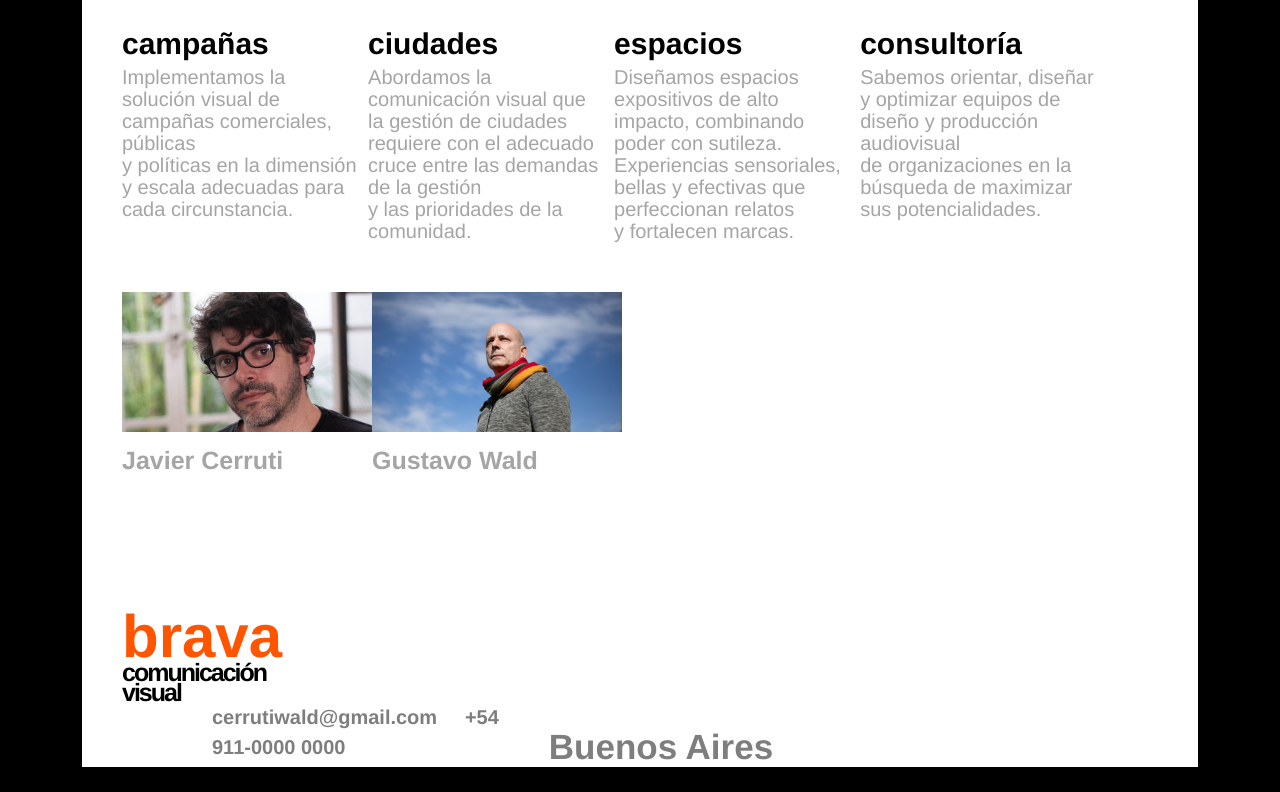
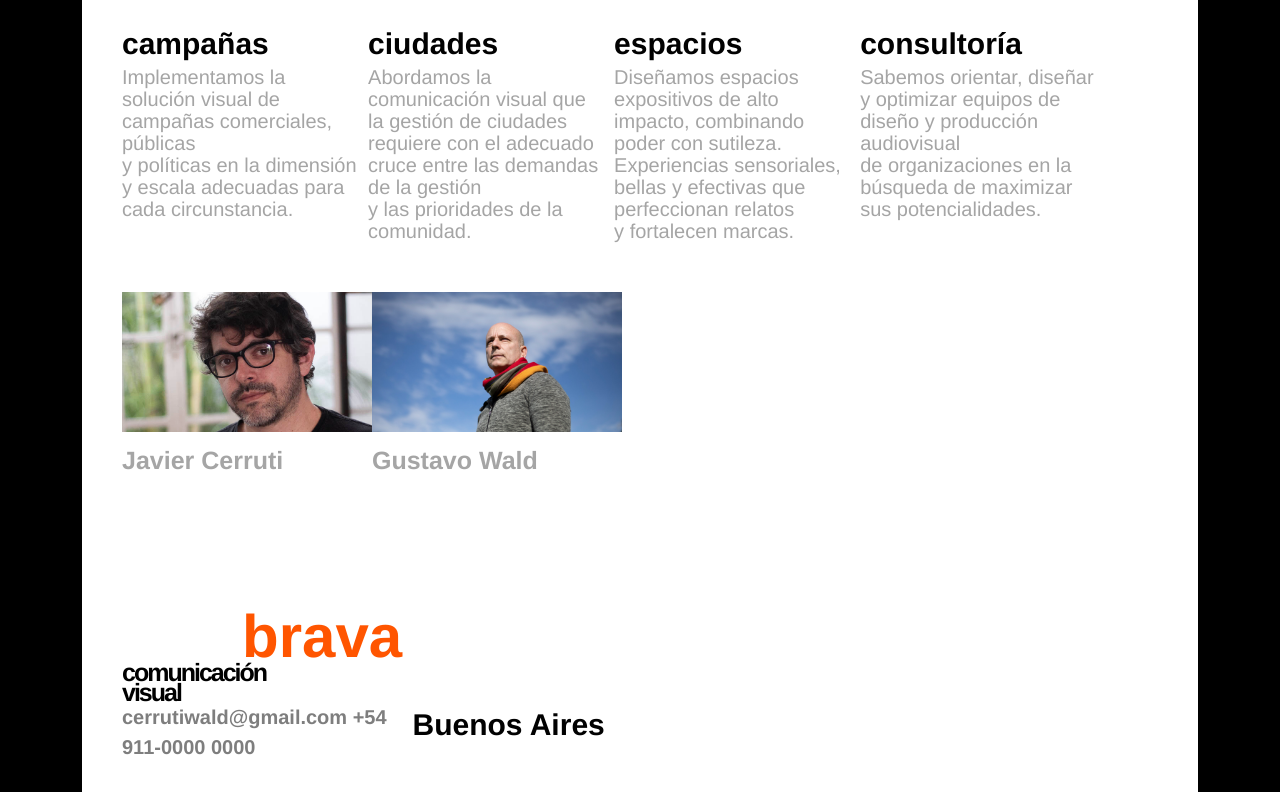
Before and after one commit to wald16/javo-web-page, a Next.js app: page / in a window 1280 px wide. Shown: the part 5237-6029 px from the top of the page. Before the commit the page ends 6004 px from the top, so only its background shows below. Built offline with nearby package versions, Linux system fonts and the light colour scheme.

Commit message:
nuevos_cambios

```diff
--- a/pages/index.tsx
+++ b/pages/index.tsx
@@ -924,7 +924,7 @@ export const Footer = () => {
         </div>
         <div className="right d-flex col-12">
           <div className="contact">
-            cerrutiwald@gmail.com&nbsp;&nbsp;&nbsp;&nbsp;&nbsp;+54 911-0000 0000
+            cerrutiwald@gmail.com +54 911-0000 0000
           </div>
           <div className="city">
             Buenos Aires
--- a/styles/home.scss
+++ b/styles/home.scss
@@ -1012,7 +1012,7 @@ body {
   }
 
   .finalContent {
-    // width: 100vw;
+    width: 100%;
     height: fit-content;
     // padding-left: 10px;
     // background-color: red;
@@ -1021,6 +1021,23 @@ body {
     justify-content: space-between;
     font-family: helvetica;
     color: #7E7E7E;
+
+    .contact {
+      font-size: 20px;
+      line-height: 30px;
+      font-weight: bold;
+    }
+    .city {
+      color: $black;
+      font-size: 20px;
+      font-weight: bolder;
+      //display: flex;
+      justify-content: end;
+      text-align: left;
+      flex-direction: column;
+      height: 100px;
+      margin-bottom: 0px;
+    }
 
     @media screen and (max-width:1400px) {
       flex-direction: column;
@@ -1043,6 +1060,19 @@ body {
         width: 100%;
       }
 
+      .city {
+        margin: 0px !important;
+        margin-top: 0px !important;
+        height: auto !important;
+        margin-bottom: 0px !important;
+        width: 100%;
+        font-size: 30px;
+
+        p {
+          margin-bottom: 0px;
+        }
+      }
+
       .contact {
         font-size: 20px;
         line-height: 30px;
@@ -1054,7 +1084,7 @@ body {
       align-items: end;
 
       .brand {
-        //width: 25%;
+        width: 25%;
         font-size: 60px;
         font-weight: bolder;
         color: $orange;
@@ -1071,7 +1101,7 @@ body {
 
       .phrase {
         margin: 0px;
-        margin-left: 10px;
+        margin-left: 80px;
         margin-right: 0px;
         color: #000000;
         display: flex;
@@ -1101,6 +1131,7 @@ body {
 
     .right {
       // background-color: blue;
+      justify-content: space-between;
       font-size: 20px;
       color: #7E7E7E;
       // margin-right: 30px;
@@ -1109,49 +1140,11 @@ body {
       // background-color: red;
       // margin-right: 100px;
       margin-bottom: 25px;
-
-      .contact {
-        font-size: 20px;
-        line-height: 30px;
-        justify-content: space-between;
-        padding-left: 90px;
       }
-      .city {
-        font-size: 35px;
-        font-weight: bold;
-        display: flex;
-        justify-content: end;
-        text-align: left;
-        flex-direction: column;
-        line-height: 30px;
-        padding-left: 50px;
-
-        @media screen and (max-width:1200px) {
-          font-size: 20px;
-
-          p {
-            margin-bottom: 0px;
-          }
-        }
-      }
-
       @media screen and (max-width:1400px) {
         margin-bottom: 0px;
         display: flex;
-
-        .city {
-          margin: 0px !important;
-          margin-top: 10px !important;
-          height: auto !important;
-          margin-bottom: 0px !important;
-          width: 100%;
-
-          p {
-            margin-bottom: 0px;
-          }
-        }
-      }
-
+        font-size: 20px;
     }
   }
 }
```
